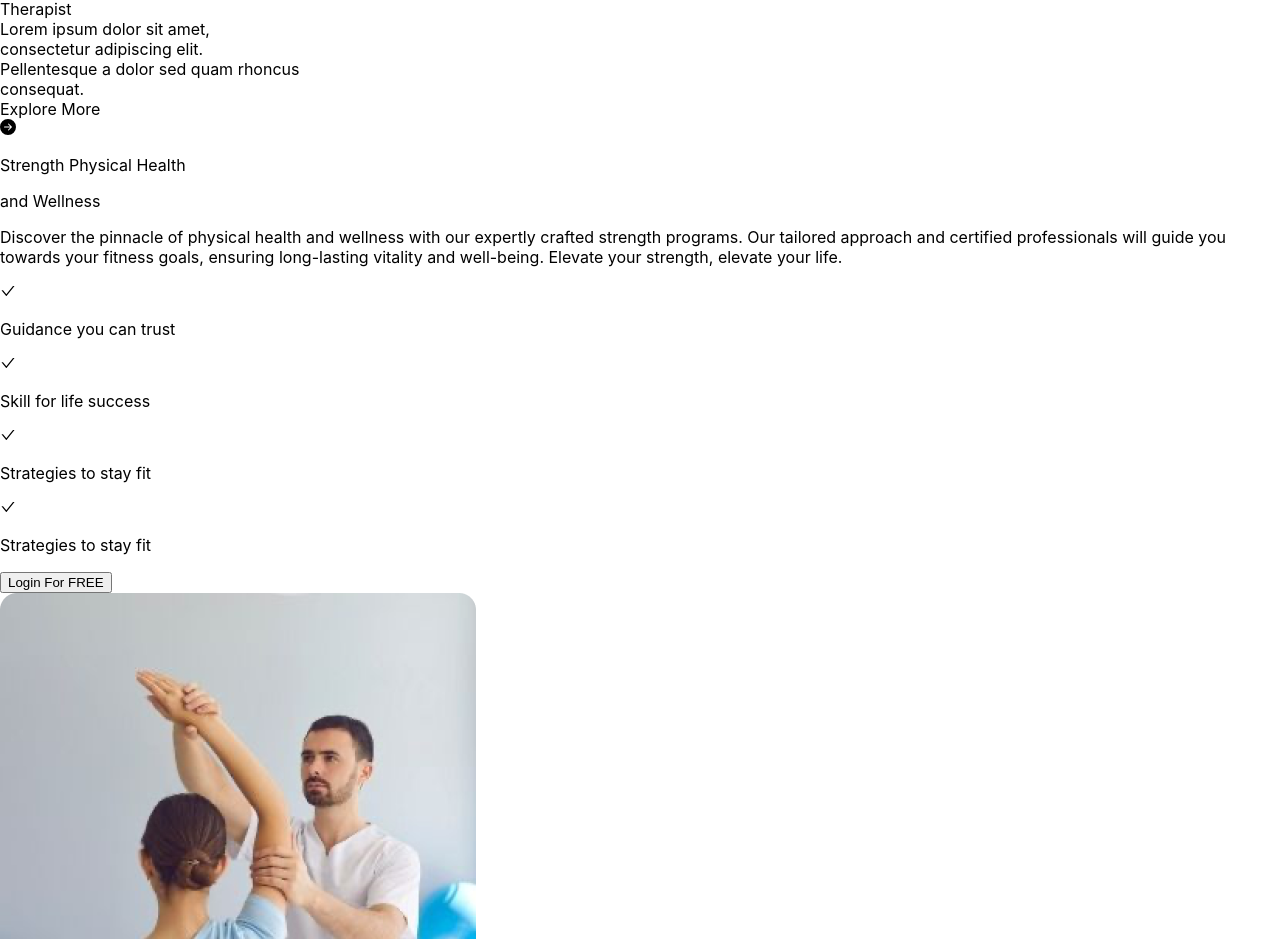
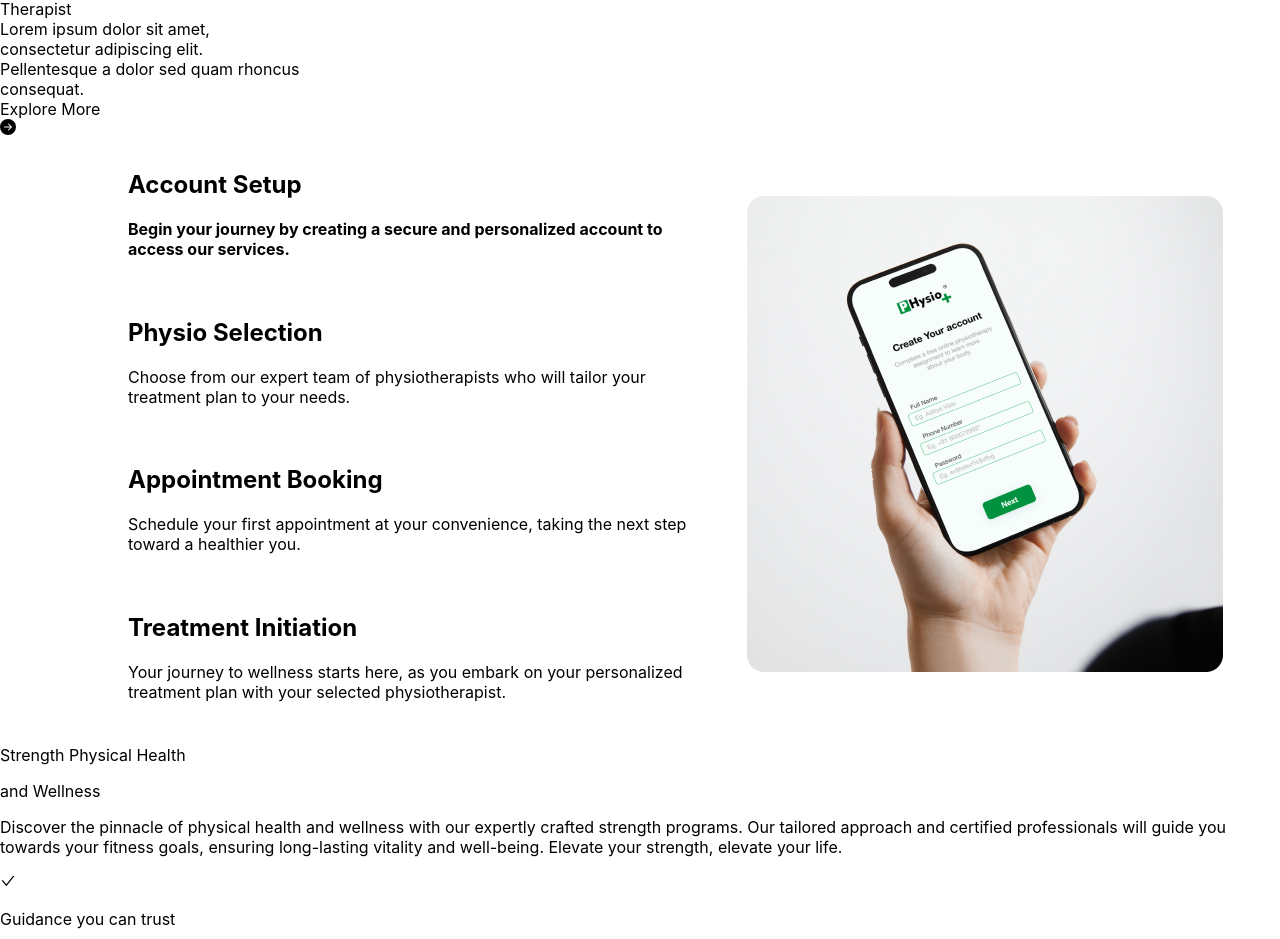
Before and after one commit to ranveer2002/website, a React (Create React App) app in the folder client/: page / in a window 1280 px wide. Shown: the part 4141-5080 px from the top of the page. Built offline with nearby package versions, Linux system fonts and the light colour scheme.

Commit message:
vertical scroller added

```diff
--- a/client/package.json
+++ b/client/package.json
@@ -13,6 +13,7 @@
     "react-icons": "^4.11.0",
     "react-router-dom": "^6.16.0",
     "react-scripts": "5.0.1",
+    "react-scroll": "^1.9.0",
     "sass": "^1.69.4",
     "web-vitals": "^2.1.4"
   },
--- a/client/src/components/Carousel.js
+++ b/client/src/components/Carousel.js
@@ -66,7 +66,7 @@ const CardCarousel = () => {
   return (
     <div
       className="relative overflow-hidden w-full justify-evenly mx-auto cursor-grab"
-      style={{ width: "1400px" }}
+      style={{ width: "1200px" }}
     >
       <motion.div
         className="flex"
@@ -75,7 +75,7 @@ const CardCarousel = () => {
         }}
         drag="x"
         dragConstraints={{
-          left: -(cards.length * cardWidth - 1400), // Adjust the total width of all cards
+          left: -(cards.length * cardWidth - 1200), // Adjust the total width of all cards
           right: 0,
         }}
         dragElastic={0.5}
--- a/client/src/components/Slider.jsx
+++ b/client/src/components/Slider.jsx
@@ -17,7 +17,7 @@ const Slider = () => {
   }, [slides.length]);
 
   return (
-    <div id="slider" className="p-8 mx-auto overflow-hidden w-80 md:w-full">
+    <div id="slider" className="p-8 mx-auto overflow-hidden w-80 md:w-[1300px]">
       {slides.map((slide, i) => (
         <div
           key={i}
--- /dev/null
+++ b/client/src/components/VerticalScroll.js
@@ -0,0 +1,83 @@
+import React, { useState } from "react";
+import styles from "./VerticalScroll.module.css";
+import Slideimg from "./sliderasset/Home Image.png";
+
+import Scroll from "react-scroll";
+const Element = Scroll.Element;
+const scroller = Scroll.scroller;
+
+const VerticalScroll = () => {
+  const [activeSection, setActiveSection] = useState(0);
+
+  const handleScrollTo = (section) => {
+    setActiveSection(section);
+    scroller.scrollTo(`section-${section}`, {
+      duration: 800,
+      delay: 0,
+      smooth: "easeInOutQuart",
+    });
+  };
+
+  return (
+    <div className={styles.container}>
+      <div className={styles.sidebar}>
+        <div
+          onClick={() => handleScrollTo(0)}
+          className={activeSection === 0 ? styles.active : ""}
+        >
+          <h1 className="text-2xl">Account Setup </h1>
+          <p className="text-zinc-500">
+            Begin your journey by creating a secure and personalized account to
+            access our services.
+          </p>
+        </div>
+        <div
+          onClick={() => handleScrollTo(1)}
+          className={activeSection === 1 ? styles.active : ""}
+        >
+          <h1 className="text-2xl">Physio Selection </h1>
+          <p className="text-zinc-500">
+            Choose from our expert team of physiotherapists who will tailor your
+            treatment plan to your needs.
+          </p>
+        </div>
+        <div
+          onClick={() => handleScrollTo(2)}
+          className={activeSection === 2 ? styles.active : ""}
+        >
+          <h1 className="text-2xl">Appointment Booking </h1>
+          <p className="text-zinc-500">
+            Schedule your first appointment at your convenience, taking the next
+            step toward a healthier you.
+          </p>
+        </div>
+        <div
+          onClick={() => handleScrollTo(3)}
+          className={activeSection === 3 ? styles.active : ""}
+        >
+          <h1 className="text-2xl">Treatment Initiation </h1>
+          <p className="text-zinc-500">
+            Your journey to wellness starts here, as you embark on your
+            personalized treatment plan with your selected physiotherapist.
+          </p>
+        </div>
+      </div>
+      <div className={styles.content}>
+        <Element name="section-0" className={styles.section}>
+          <img src={Slideimg} alt="homeimg" />{" "}
+        </Element>
+        <Element name="section-1" className={styles.section}>
+          <img src={Slideimg} alt="homeimg" />{" "}
+        </Element>
+        <Element name="section-2" className={styles.section}>
+          <img src={Slideimg} alt="homeimg" />{" "}
+        </Element>
+        <Element name="section-3" className={styles.section}>
+          <img src={Slideimg} alt="homeimg" />{" "}
+        </Element>
+      </div>
+    </div>
+  );
+};
+
+export default VerticalScroll;
--- /dev/null
+++ b/client/src/components/VerticalScroll.module.css
@@ -0,0 +1,66 @@
+/* .container {
+  display: flex;
+  margin-left: 10%;
+  max-width: 1200px;
+}
+
+.sidebar {
+  flex: 1;
+  display: flex;
+  flex-direction: column;
+  align-items: center;
+  justify-content: space-around;
+}
+
+.active {
+  background-color: green;
+  color: white;
+
+  font-weight: bolder;
+}
+
+.content {
+  flex: 3;
+  overflow-y: scroll;
+  height: 70vh;
+}
+
+.section {
+  height: 70vh;
+  display: flex;
+  align-items: center;
+  justify-content: center;
+} */
+.container {
+  display: flex;
+  margin-left: 10%;
+  max-width: 1200px;
+  /* direction: rtl; */
+}
+
+.sidebar {
+  flex: 3;
+  display: flex;
+  flex-direction: column;
+  align-items: center;
+  justify-content: space-around;
+  /* direction: ltr; */
+}
+
+.active {
+  font-weight: bolder;
+}
+
+.content {
+  flex: 3;
+  overflow-y: scroll;
+  height: 70vh;
+  margin: 15px;
+}
+
+.section {
+  height: 70vh;
+  display: flex;
+  align-items: center;
+  justify-content: center;
+}
--- a/client/src/index.css
+++ b/client/src/index.css
@@ -4,9 +4,8 @@
 
 body {
   margin: 0;
-  font-family: -apple-system, BlinkMacSystemFont, 'Segoe UI', 'Roboto', 'Oxygen',
-    'Ubuntu', 'Cantarell', 'Fira Sans', 'Droid Sans', 'inter',
-    sans-serif;
+  font-family: -apple-system, BlinkMacSystemFont, "Segoe UI", "Roboto", "Oxygen",
+    "Ubuntu", "Cantarell", "Fira Sans", "Droid Sans", "inter", sans-serif;
   -webkit-font-smoothing: antialiased;
   -moz-osx-font-smoothing: grayscale;
   ::selection {
@@ -16,32 +15,50 @@ body {
   overflow-x: hidden;
 }
 
-::-webkit-scrollbar{
+::-webkit-scrollbar {
   width: 0.5rem;
 }
 
-::-webkit-scrollbar-track{
+::-webkit-scrollbar-track {
   background-color: white;
 }
-::-webkit-scrollbar-thumb{
+::-webkit-scrollbar-thumb {
   background-color: #16a34a;
   border-radius: 1rem;
 }
 
 code {
-  font-family: source-code-pro, Menlo, Monaco, Consolas, 'Courier New',
+  font-family: source-code-pro, Menlo, Monaco, Consolas, "Courier New",
     monospace;
 }
-.groupbgHomeSection{
-  background: linear-gradient(180deg, rgba(239, 250, 239, 0.00) 0%, rgba(239, 250, 239, 0.97) 34.38%, rgba(239, 250, 239, 0.20) 100%);
+.groupbgHomeSection {
+  background: linear-gradient(
+    180deg,
+    rgba(239, 250, 239, 0) 0%,
+    rgba(239, 250, 239, 0.97) 34.38%,
+    rgba(239, 250, 239, 0.2) 100%
+  );
 }
-.groupBgCard{
-  background: linear-gradient(180deg, rgba(211, 243, 228, 0.00) 0%, rgba(211, 243, 228, 0.38) 90.62%);
+.groupBgCard {
+  background: linear-gradient(
+    180deg,
+    rgba(211, 243, 228, 0) 0%,
+    rgba(211, 243, 228, 0.38) 90.62%
+  );
 }
-.group-loginbg-color{
-  background: radial-gradient(circle, rgba(84,190,106,1) 10%, rgba(0,108,23,1) 67%);
+.group-loginbg-color {
+  background: radial-gradient(
+    circle,
+    rgba(84, 190, 106, 1) 10%,
+    rgba(0, 108, 23, 1) 67%
+  );
 }
 
-.groupfittoplaybg{
-  background: linear-gradient(180deg, rgba(239, 250, 239, 0.00) 0%, rgba(239, 250, 239, 0.30) 41.15%, rgba(239, 250, 239, 0.41) 100%);
+.groupfittoplaybg {
+  background: linear-gradient(
+    180deg,
+    rgba(239, 250, 239, 0) 0%,
+    rgba(239, 250, 239, 0.3) 41.15%,
+    rgba(239, 250, 239, 0.41) 100%
+  );
 }
--- a/client/src/pages/Home.jsx
+++ b/client/src/pages/Home.jsx
@@ -13,6 +13,7 @@ import { AiOutlineCheck } from "react-icons/ai";
 import { FaWhatsappSquare } from "react-icons/fa";
 import { Link } from "react-router-dom";
 import CardCarousel from "../components/Carousel";
+import VerticalScroll from "../components/VerticalScroll";
 
 const Home = (props) => {
   let setIsLoginClicked = props.setIsLoginClicked;
@@ -20,7 +21,10 @@ const Home = (props) => {
   return (
     <div>
       <a href="https://wa.me/9928088430">
-        <FaWhatsappSquare fontSize={48} className="bottom-5 right-5 fixed text-green-500"/>
+        <FaWhatsappSquare
+          fontSize={48}
+          className="bottom-5 right-5 fixed text-green-500"
+        />
       </a>
       <section className="w-1172 h-642 font-inter mt-20  groupbgHomeSection">
         <div className=" w-[829px] h-[140px] font-bold text-black text-[58px]  mx-auto mt-20">
@@ -265,7 +269,7 @@ const Home = (props) => {
         </div>
       </section>
       <section className="mt-32 mb-10">
-        <div className="text-black text-4xl font-semibold ml-10 max-md:max-w-full">
+        <div className="text-black text-4xl font-semibold ml-32 max-md:max-w-full">
           Irresistible Offers Awaits You..
         </div>
         <Slider />
@@ -273,7 +277,9 @@ const Home = (props) => {
       <section className="mt-10">
         <CardCarousel />
       </section>
-      <section className="mt-24"></section>
+      <section className="mt-24">
+        <VerticalScroll />
+      </section>
       <section className="flex justify-center mx-auto mb-20 space-x-32 mt-52 font-inter">
         <div>
           <div className="w-[558px] h-[108px] -mt-40">
```
Also changed, not shown: client/src/components/sliderasset/Home Image.png (added), 1 other file (tests, documents, lock files or other folders).
